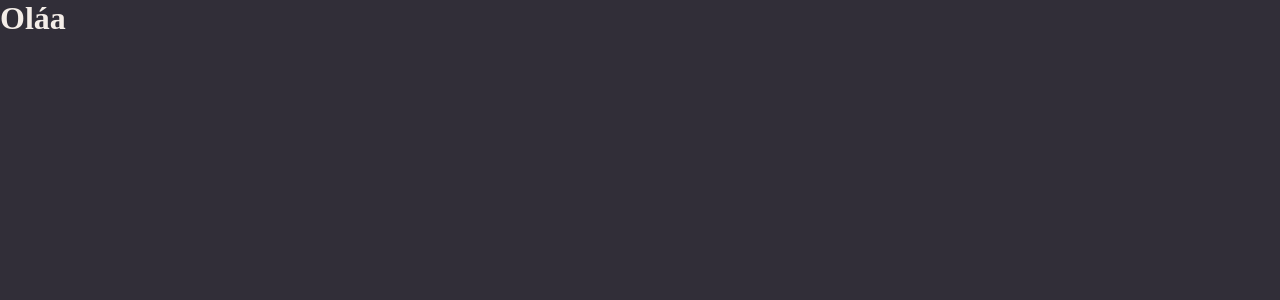
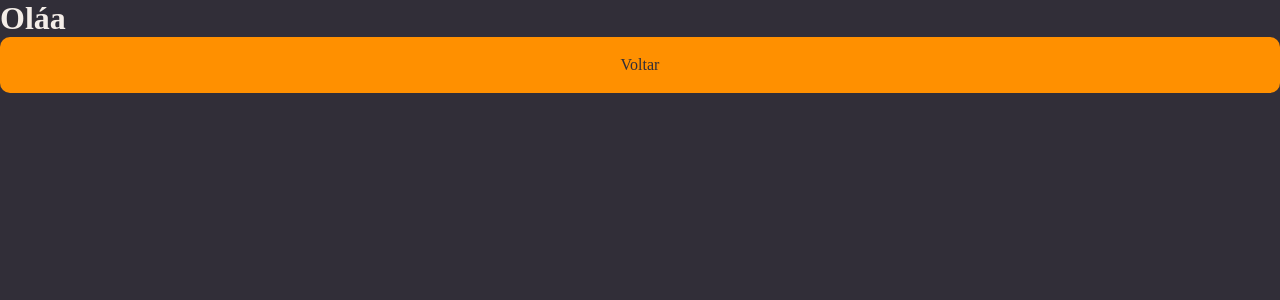
Before and after one commit to dev-rafael92as/rocketNotesStage09, a React (Vite) app: page / in a window 1280 px wide. Shown: the top 300 px of the page. Built offline with nearby package versions, Linux system fonts and the light colour scheme.

Commit message:
[Stage09ExercicioAula] Add new components

```diff
--- /dev/null
+++ b/src/components/Button/index.jsx
@@ -0,0 +1,9 @@
+import { Container } from "./styles";
+
+export function Button({title}) {
+    return (
+    <Container type="button">
+        {title}
+    </Container>
+    )
+}
--- /dev/null
+++ b/src/components/Button/styles.js
@@ -0,0 +1,17 @@
+import styled from 'styled-components'
+
+export const Container = styled.button `
+    width: 100%;
+    background-color: ${({theme}) => theme.COLORS.ORANGE};
+    color: ${({theme}) => theme.COLORS.BACKGROUND_800};
+
+    height: 56px;
+    border: 0;
+    padding: 0 16px;
+    border-radius: 10px;
+    font-weight: 500;
+
+    &:disabled {
+        opacity: 0.5;
+    }
+`
--- a/src/pages/Details/index.jsx
+++ b/src/pages/Details/index.jsx
@@ -1,9 +1,12 @@
+import { Button } from '../../components/Button/index.jsx'
 import { Container } from './styles.js'
 
 export function Details() {
     return (
         <Container>
             <h1>Oláa</h1>
+
+            <Button title="Voltar"/>
         </Container>
     )
 }
```
